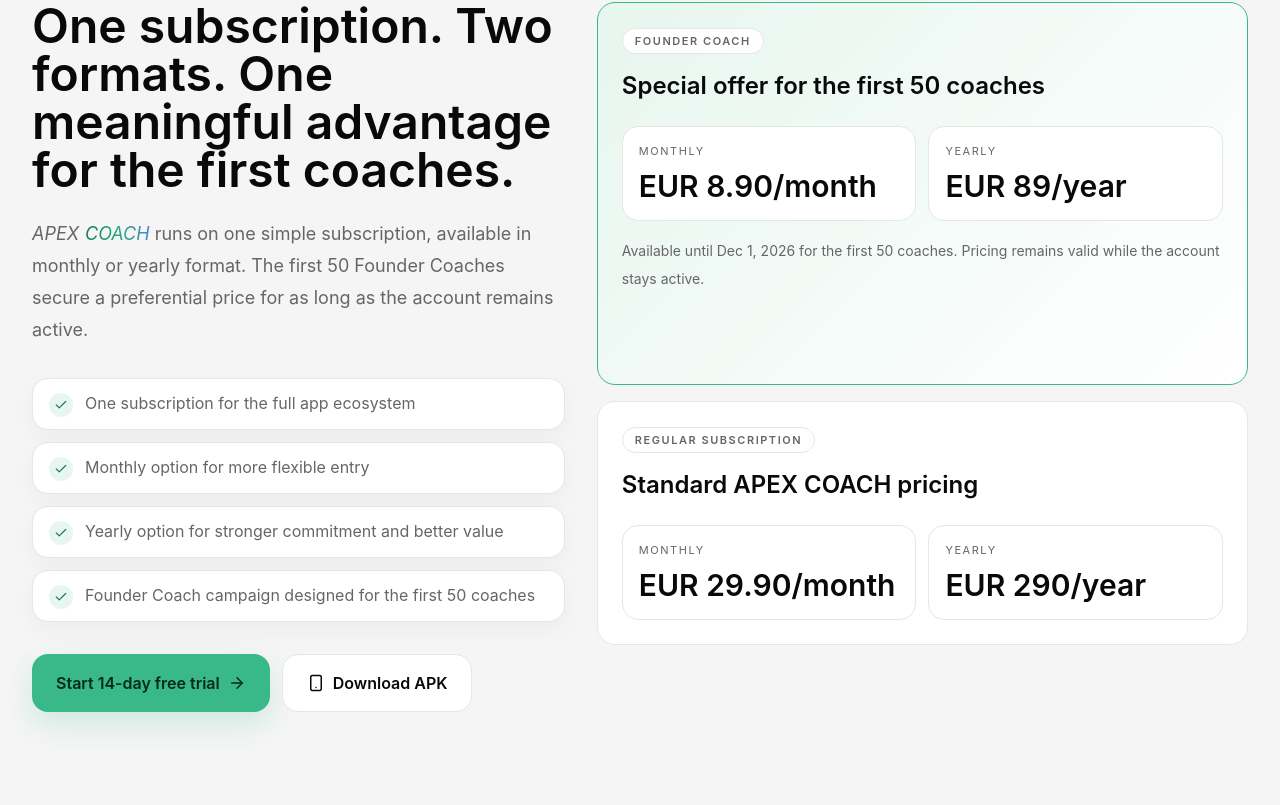
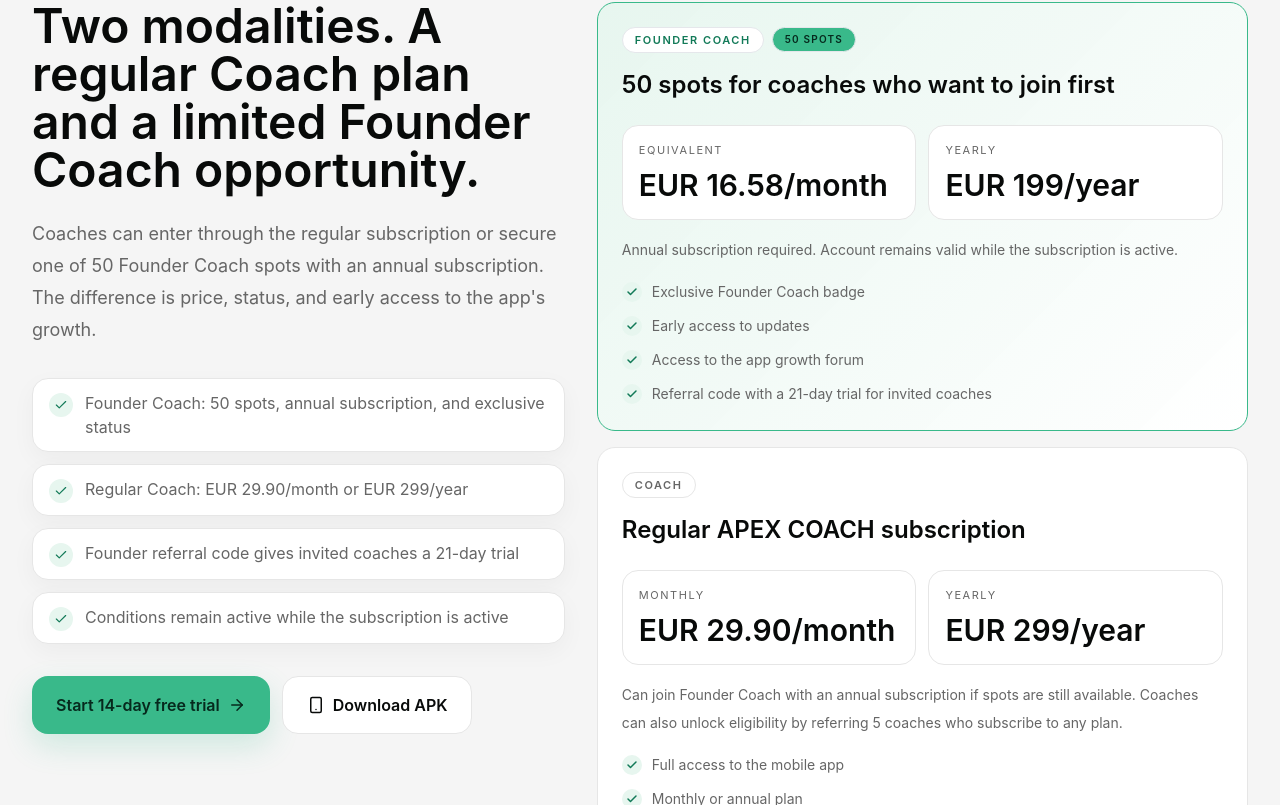
Before and after one commit to potter-53/apexcoach-web, a Next.js app: page / in a window 1280 px wide. Shown: the part 1515-2320 px from the top of the page. Built offline with nearby package versions, Linux system fonts and the light colour scheme.

Commit message:
Clarify founder coach pricing

```diff
--- a/src/App.jsx
+++ b/src/App.jsx
@@ -32,11 +32,11 @@
     trust1: "Clients ilimitados",
     trust2: "Periodização e protocolos",
     trust3: "Templates, tags e tracking",
-    heroOfferLabel: "Campanha Coach Fundador",
-    heroOfferPrice: "8,90 EUR",
-    heroOfferPeriod: "/mês",
-    heroOfferYearly: "ou 89 EUR/ano",
-    heroOfferNote: "Primeiros 50 coaches ate 01 dez 2026. Valor mantido enquanto a conta estiver ativa.",
+    heroOfferLabel: "50 vagas Coach Fundador",
+    heroOfferPrice: "199 EUR",
+    heroOfferPeriod: "/ano",
+    heroOfferYearly: "equivale a 16,58 EUR/mês",
+    heroOfferNote: "Exclusivo para subscrição anual. Válido enquanto a conta e a subscrição se mantiverem ativas.",
     heroStartLabel: "Começar é simples",
     heroStartTitle: "Cria conta, inicia o download da APK e valida o email.",
     heroStartSteps: ["Registo em apexcoach.pt", "Email automático", "Download da APK", "Email validado e login"],
@@ -192,7 +192,7 @@
     onboardingSteps: [
       {
         title: "Criar a tua conta",
-        text: "A partir de apexcoach.pt, crias uma identidade única de coach associada ao acesso de Coach Fundador.",
+        text: "A partir de apexcoach.pt, crias uma identidade única de coach e escolhes a modalidade que melhor se adapta ao teu momento.",
       },
       {
         title: "Iniciar download da APK",
@@ -243,31 +243,48 @@
       "Mais controlo sobre o que foi feito, o que mudou e o que vem a seguir",
     ],
     pricingTag: "Planos",
-    pricingTitle: "Uma subscrição. Duas modalidades de adesão. Uma vantagem relevante para os primeiros coaches.",
+    pricingTitle: "Duas modalidades. Um plano normal e uma oportunidade limitada para Coach Fundador.",
     pricingText:
-      "A APEX COACH funciona com uma subscrição simples, disponível em modalidade mensal ou anual. Os primeiros 50 lugares Coach Fundador garantem um valor preferencial enquanto a conta se mantiver ativa.",
+      "O coach pode entrar pela subscrição normal ou garantir uma das 50 vagas Coach Fundador com subscrição anual. A diferença está no preço, no estatuto e no acesso antecipado ao crescimento da app.",
     foundationLabel: "Coach Fundador",
-    foundationTitle: "Oferta especial para os primeiros 50 coaches",
+    foundationTitle: "50 vagas para coaches que querem entrar primeiro",
+    founderSpotsBadge: "50 vagas",
     monthlyLabel: "Mensal",
     yearlyLabel: "Anual",
-    foundationMonthly: "8,90 EUR/mês",
-    foundationYearly: "89 EUR/ano",
-    foundationNote: "Disponível até 01 dez 2026 para os primeiros 50 coaches. Valor válido enquanto a conta se mantiver ativa.",
-    regularLabel: "Subscrição regular",
-    regularTitle: "Valor padrão da APEX COACH",
+    equivalentLabel: "Equivalência",
+    foundationMonthly: "16,58 EUR/mês",
+    foundationYearly: "199 EUR/ano",
+    foundationNote: "Requer subscrição anual. Conta válida enquanto a subscrição estiver ativa.",
+    foundationBenefits: [
+      "Badge exclusivo de Coach Fundador",
+      "Acesso aos updates primeiro",
+      "Acesso ao fórum de crescimento da app",
+      "Referral code com trial de 21 dias para coaches convidados",
+    ],
+    regularLabel: "Coach",
+    regularTitle: "Subscrição normal da APEX COACH",
     regularMonthly: "29,90 EUR/mês",
-    regularYearly: "290 EUR/ano",
+    regularYearly: "299 EUR/ano",
+    regularNote: "Pode aderir a Coach Fundador com subscrição anual se ainda houver vagas disponíveis. Também pode desbloquear elegibilidade ao referir 5 coaches que adiram a qualquer plano.",
+    regularBenefits: [
+      "Acesso completo à app mobile",
+      "Plano mensal ou anual",
+      "Clients ilimitados e ferramentas de sessão",
+      "Possibilidade de entrar como Fundador se cumprir os requisitos",
+    ],
     pricingBullets: [
-      "Uma única subscrição para todo o ecossistema da app",
-      "Modalidade mensal para uma adesão mais flexível",
-      "Opção anual para quem procura maior compromisso e melhor valor",
-      "Campanha Coach Fundador pensada para os primeiros 50 coaches",
+      "Coach Fundador: 50 vagas, subscrição anual e estatuto exclusivo",
+      "Coach normal: 29,90 EUR/mês ou 299 EUR/ano",
+      "Referral code de Fundador dá trial de 21 dias aos coaches convidados",
+      "A conta mantém as condições enquanto a subscrição estiver ativa",
     ],
     faqTag: "FAQ",
     faqTitle: "Perguntas frequentes",
     faqItems: [
-      { title: "Que modelo de subscrição existe?", text: "A APEX COACH funciona com uma subscrição única, disponível em modalidade mensal ou anual. A lógica comercial é simples: um único produto, duas formas de adesão e a mesma estrutura funcional da app." },
-      { title: "O que é o Coach Fundador e como funciona?", text: "Coach Fundador é a campanha de entrada para os primeiros 50 coaches, disponível até 01 dez 2026. Enquanto a conta se mantiver ativa, o coach preserva o valor preferencial associado a essa adesão inicial, sem migração automática para o preço padrão." },
+      { title: "Que modalidades existem?", text: "Existem duas modalidades em vigor: Coach e Coach Fundador. O plano Coach pode ser mensal ou anual. O Coach Fundador é limitado a 50 vagas, requer subscrição anual e inclui vantagens exclusivas associadas ao crescimento da APEX COACH." },
+      { title: "O que é o Coach Fundador e como funciona?", text: "Coach Fundador é a modalidade limitada para os primeiros 50 coaches. Requer subscrição anual de 199 EUR, equivalente a 16,58 EUR por mês, e mantém as condições enquanto a conta e a subscrição estiverem ativas." },
+      { title: "Que vantagens tem o Coach Fundador?", text: "O Coach Fundador recebe badge exclusivo, acesso aos updates primeiro, acesso ao fórum de crescimento da app e um referral code que oferece trial de 21 dias aos coaches convidados." },
+      { title: "Um Coach normal pode tornar-se Coach Fundador?", text: "Sim, se aderir à subscrição anual e ainda existirem vagas disponíveis. Também pode desbloquear essa elegibilidade ao referir 5 coaches que adiram a qualquer um dos planos." },
       { title: "Para que perfil de coach foi pensada a APEX COACH?", text: "A app foi pensada para coaches que precisam de operar com mais critério técnico, mais velocidade de execução e maior consistência no acompanhamento dos seus clients, quer trabalhem com performance, saúde, recomposição corporal ou acompanhamento híbrido." },
       { title: "Posso trabalhar com clients ilimitados?", text: "Sim. A estrutura da app foi desenhada para acompanhar a operação do coach sem impor limites artificiais ao número de clients, permitindo crescer a carteira de acompanhamento sem perder organização nem contexto." },
       { title: "A app permite acompanhar atividades externas do client?", text: "Sim. O coach pode registar contexto adicional e atividades realizadas fora da sessão principal, o que melhora a leitura da carga global, da recuperação, do volume acumulado e da continuidade do processo." },
@@ -314,11 +331,11 @@
     trust1: "Unlimited clients",
     trust2: "Periodization and protocols",
     trust3: "Templates, tags, and tracking",
-    heroOfferLabel: "Founder Coach campaign",
-    heroOfferPrice: "EUR 8.90",
-    heroOfferPeriod: "/month",
-    heroOfferYearly: "or EUR 89/year",
-    heroOfferNote: "First 50 coaches until Dec 1, 2026. Price remains active while the account stays active.",
+    heroOfferLabel: "50 Founder Coach spots",
+    heroOfferPrice: "EUR 199",
+    heroOfferPeriod: "/year",
+    heroOfferYearly: "equals EUR 16.58/month",
+    heroOfferNote: "Annual subscription required. Valid while the account and subscription remain active.",
     heroStartLabel: "Simple to start",
     heroStartTitle: "Create your account, start the APK download, and verify your email.",
     heroStartSteps: ["Register at apexcoach.pt", "Automatic email", "APK download", "Verified email and login"],
@@ -474,7 +491,7 @@
     onboardingSteps: [
       {
         title: "Create your account",
-        text: "From apexcoach.pt, create a single coach identity associated with Founder access.",
+        text: "From apexcoach.pt, create a single coach identity and choose the modality that best fits your current stage.",
       },
       {
         title: "Start the APK download",
@@ -525,31 +542,48 @@
       "More control over what happened, what changed, and what comes next",
     ],
     pricingTag: "Pricing",
-    pricingTitle: "One subscription. Two formats. One meaningful advantage for the first coaches.",
+    pricingTitle: "Two modalities. A regular Coach plan and a limited Founder Coach opportunity.",
     pricingText:
-      "APEX COACH runs on one simple subscription, available in monthly or yearly format. The first 50 Founder Coaches secure a preferential price for as long as the account remains active.",
+      "Coaches can enter through the regular subscription or secure one of 50 Founder Coach spots with an annual subscription. The difference is price, status, and early access to the app's growth.",
     foundationLabel: "Founder Coach",
-    foundationTitle: "Special offer for the first 50 coaches",
+    foundationTitle: "50 spots for coaches who want to join first",
+    founderSpotsBadge: "50 spots",
     monthlyLabel: "Monthly",
     yearlyLabel: "Yearly",
-    foundationMonthly: "EUR 8.90/month",
-    foundationYearly: "EUR 89/year",
-    foundationNote: "Available until Dec 1, 2026 for the first 50 coaches. Pricing remains valid while the account stays active.",
-    regularLabel: "Regular subscription",
-    regularTitle: "Standard APEX COACH pricing",
+    equivalentLabel: "Equivalent",
+    foundationMonthly: "EUR 16.58/month",
+    foundationYearly: "EUR 199/year",
+    foundationNote: "Annual subscription required. Account remains valid while the subscription is active.",
+    foundationBenefits: [
+      "Exclusive Founder Coach badge",
+      "Early access to updates",
+      "Access to the app growth forum",
+      "Referral code with a 21-day trial for invited coaches",
+    ],
+    regularLabel: "Coach",
+    regularTitle: "Regular APEX COACH subscription",
     regularMonthly: "EUR 29.90/month",
-    regularYearly: "EUR 290/year",
+    regularYearly: "EUR 299/year",
+    regularNote: "Can join Founder Coach with an annual subscription if spots are still available. Coaches can also unlock eligibility by referring 5 coaches who subscribe to any plan.",
+    regularBenefits: [
+      "Full access to the mobile app",
+      "Monthly or annual plan",
+      "Unlimited clients and session tools",
+      "Possibility to join Founder if requirements are met",
+    ],
     pricingBullets: [
-      "One subscription for the full app ecosystem",
-      "Monthly option for more flexible entry",
-      "Yearly option for stronger commitment and better value",
-      "Founder Coach campaign designed for the first 50 coaches",
+      "Founder Coach: 50 spots, annual subscription, and exclusive status",
+      "Regular Coach: EUR 29.90/month or EUR 299/year",
+      "Founder referral code gives invited coaches a 21-day trial",
+      "Conditions remain active while the subscription is active",
     ],
     faqTag: "FAQ",
     faqTitle: "Frequently asked questions",
     faqItems: [
-      { title: "What subscription model is available?", text: "APEX COACH runs on a single subscription model, available in monthly or yearly format. The commercial structure is simple: one product, two billing options, and the same core app experience." },
-      { title: "What is Founder Coach and how does it work?", text: "Founder Coach is the entry campaign for the first 50 coaches, available until Dec 1, 2026. As long as the account remains active, the coach keeps the preferential pricing associated with that initial subscription." },
+      { title: "Which modalities are available?", text: "There are two active modalities: Coach and Founder Coach. The Coach plan can be monthly or annual. Founder Coach is limited to 50 spots, requires an annual subscription, and includes exclusive benefits connected to the growth of APEX COACH." },
+      { title: "What is Founder Coach and how does it work?", text: "Founder Coach is the limited modality for the first 50 coaches. It requires a EUR 199 annual subscription, equivalent to EUR 16.58 per month, and keeps its conditions while the account and subscription remain active." },
+      { title: "What benefits does Founder Coach include?", text: "Founder Coach includes an exclusive badge, early access to updates, access to the app growth forum, and a referral code that gives invited coaches a 21-day trial." },
+      { title: "Can a regular Coach become Founder Coach?", text: "Yes, by choosing the annual subscription if spots are still available. A coach can also unlock eligibility by referring 5 coaches who subscribe to any plan." },
       { title: "Who is APEX COACH built for?", text: "The app was built for coaches who need stronger technical structure, faster execution, and greater consistency in client follow-up, whether they work in performance, health, body composition, or hybrid coaching environments." },
       { title: "Can I work with unlimited clients?", text: "Yes. The app structure was designed to support the coach's operation without artificial limits on the number of clients, allowing the business to grow without losing clarity or control." },
       { title: "Can the app track external client activities?", text: "Yes. The coach can log relevant activity performed outside the main session, creating stronger context for load management, recovery interpretation, accumulated volume, and decision-making." },
@@ -730,16 +764,23 @@
   );
 }
 
-function PricingCard({ label, title, monthly, yearly, note, monthlyLabel = "Monthly", yearlyLabel = "Yearly", accent = false }) {
+function PricingCard({ label, title, monthly, yearly, note, benefits = [], monthlyLabel = "Monthly", yearlyLabel = "Yearly", equivalentLabel = "Equivalent", spotsBadge, accent = false }) {
   return (
     <div className={`rounded-[18px] border p-4 shadow-[var(--shadow-soft)] sm:p-6 ${accent ? "border-[var(--accent)] bg-[linear-gradient(135deg,var(--accent-soft),rgba(255,255,255,0.98))]" : "border-[var(--border)] bg-white"}`}>
-      <div className="inline-flex rounded-full border border-[var(--border)] bg-white px-3 py-1 text-[10px] font-semibold uppercase tracking-[0.12em] text-[var(--text-muted)] sm:text-[11px] sm:tracking-[0.14em]">
+      <div className="flex flex-wrap items-center gap-2">
+        <div className={`inline-flex rounded-full border px-3 py-1 text-[10px] font-semibold uppercase tracking-[0.12em] sm:text-[11px] sm:tracking-[0.14em] ${accent ? "border-[var(--accent)]/30 bg-white text-[var(--accent-strong)]" : "border-[var(--border)] bg-white text-[var(--text-muted)]"}`}>
           {label}
+        </div>
+        {accent ? (
+          <div className="inline-flex rounded-full border border-[var(--accent)]/25 bg-[var(--accent)] px-3 py-1 text-[10px] font-semibold uppercase tracking-[0.12em] text-[var(--accent-foreground)]">
+            {spotsBadge}
+          </div>
+        ) : null}
       </div>
       <h3 className="mt-3 text-lg font-semibold text-[var(--text)] sm:mt-4 sm:text-2xl">{title}</h3>
       <div className="mt-4 grid gap-3 sm:mt-6 sm:grid-cols-2">
         <div className="rounded-[16px] border border-[var(--border)] bg-white px-3 py-3 sm:px-4 sm:py-4">
-          <p className="text-[11px] uppercase tracking-[0.14em] text-[var(--text-muted)]">{monthlyLabel}</p>
+          <p className="text-[11px] uppercase tracking-[0.14em] text-[var(--text-muted)]">{accent ? equivalentLabel : monthlyLabel}</p>
           <p className="mt-1.5 text-2xl font-semibold text-[var(--text)] sm:mt-2 sm:text-3xl">{monthly}</p>
         </div>
         <div className="rounded-[16px] border border-[var(--border)] bg-white px-3 py-3 sm:px-4 sm:py-4">
@@ -748,6 +789,18 @@
         </div>
       </div>
       {note ? <p className="mt-3 text-xs leading-6 text-[var(--text-muted)] sm:mt-4 sm:text-sm sm:leading-7">{note}</p> : null}
+      {benefits.length ? (
+        <div className="mt-4 grid gap-2.5">
+          {benefits.map((benefit) => (
+            <div key={benefit} className="flex items-start gap-2.5 text-xs leading-5 text-[var(--text-muted)] sm:text-sm sm:leading-6">
+              <span className="mt-0.5 flex h-5 w-5 shrink-0 items-center justify-center rounded-full bg-[var(--accent-soft)] text-[var(--accent-strong)]">
+                <Check size={12} strokeWidth={3} />
+              </span>
+              <span>{benefit}</span>
+            </div>
+          ))}
+        </div>
+      ) : null}
     </div>
   );
 }
@@ -760,7 +813,7 @@
 
   const rows = isPt
     ? [
-        ["Preço base", "$9/mês", "$19,90/mês", "Grátis / $19/mês", "33 EUR/mês", "8,90 EUR/mês", "29,90 EUR/mês"],
+        ["Preço base", "$9/mês", "$19,90/mês", "Grátis / $19/mês", "33 EUR/mês", "199 EUR/ano", "29,90 EUR/mês"],
         ["Registar clients", "yes", "yes", "yes", "yes", "yes", "yes"],
         ["Registar assessments", "partial", "yes", "partial", "yes", "yes", "yes"],
         ["Criar treinos", "yes", "yes", "yes", "yes", "yes", "yes"],
@@ -778,7 +831,7 @@
         ["Automatismos", "partial", "yes", "yes", "no", "partial", "yes"],
       ]
     : [
-        ["Entry price", "$9/mo", "$19.90/mo", "Free / $19/mo", "€33/mo", "€8.90/mo", "€29.90/mo"],
+        ["Entry price", "$9/mo", "$19.90/mo", "Free / $19/mo", "€33/mo", "€199/year", "€29.90/mo"],
         ["Register clients", "yes", "yes", "yes", "yes", "yes", "yes"],
         ["Register assessments", "partial", "yes", "partial", "yes", "yes", "yes"],
         ["Create training", "yes", "yes", "yes", "yes", "yes", "yes"],
@@ -1220,10 +1273,12 @@
                 yearly={t.foundationYearly}
                 monthlyLabel={t.monthlyLabel}
                 yearlyLabel={t.yearlyLabel}
+                equivalentLabel={t.equivalentLabel}
                 note={t.foundationNote}
+                benefits={t.foundationBenefits}
+                spotsBadge={t.founderSpotsBadge}
                 accent
               />
-              <div className="hidden sm:block">
               <PricingCard
                 label={t.regularLabel}
                 title={t.regularTitle}
@@ -1231,8 +1286,9 @@
                 yearly={t.regularYearly}
                 monthlyLabel={t.monthlyLabel}
                 yearlyLabel={t.yearlyLabel}
+                note={t.regularNote}
+                benefits={t.regularBenefits}
               />
-              </div>
             </div>
           </div>
         </section>
```
Lines whose indentation alone changed are shown as unchanged.
